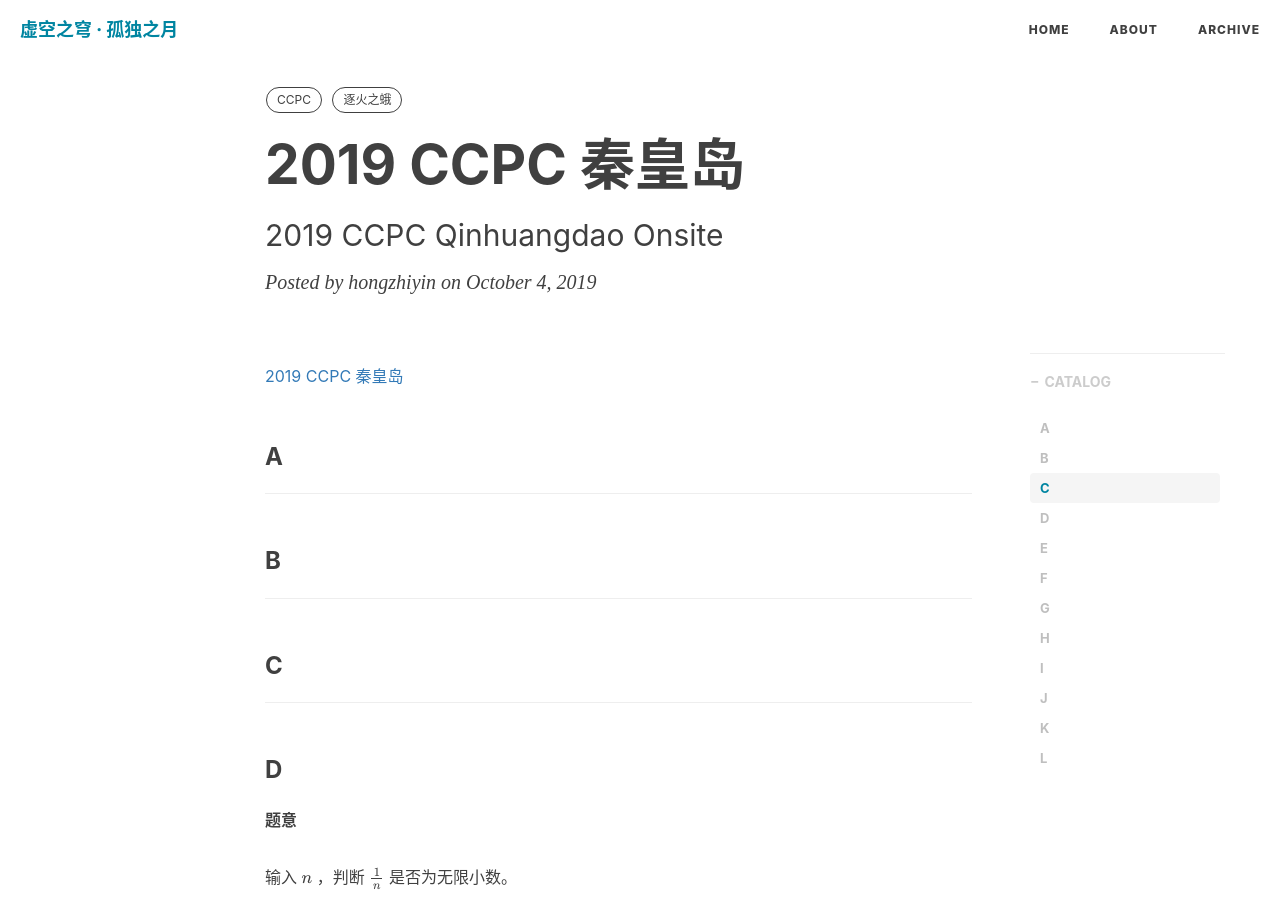
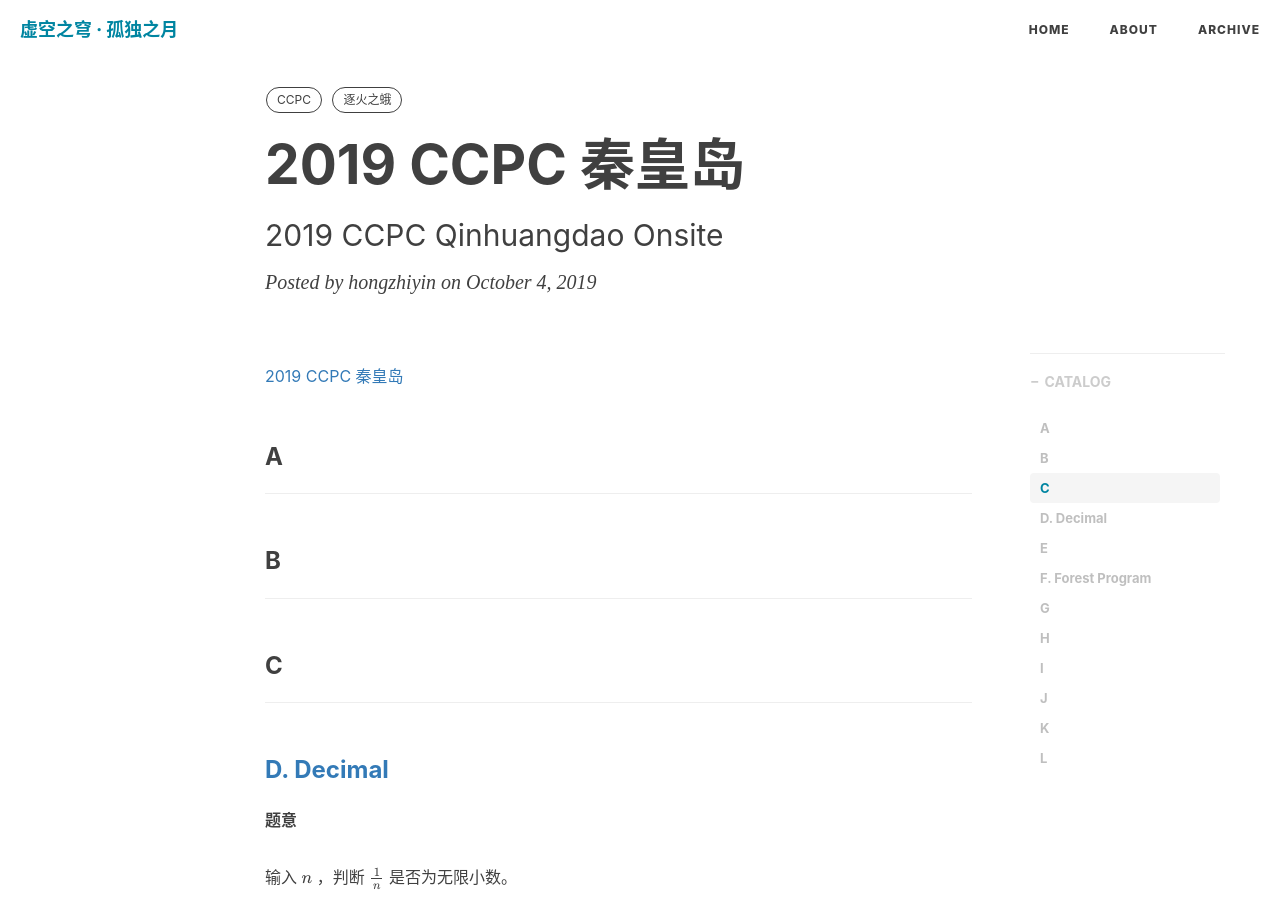
Before and after one commit to hongzhiyin/hongzhiyin.github.io, a Jekyll site: the page built from _posts/Moth_Chases_Flames/2019-10-04-2019-ccpc-qhd.md, in a window 1280 px wide and 900 px high. Built offline with Jekyll 4.4.1, drawn with Linux system fonts in a browser that asks for light colours; nearby versions of some CDN libraries; formulas are drawn with MathJax 3; comment, search, counter and statistics services are not loaded.

Commit message:
Update 2019-10-04-2019-ccpc-qhd.md

```diff
--- a/_posts/Moth_Chases_Flames/2019-10-04-2019-ccpc-qhd.md
+++ b/_posts/Moth_Chases_Flames/2019-10-04-2019-ccpc-qhd.md
@@ -32,7 +32,7 @@
 ---
 
 
-### D
+### [D. Decimal](https://codeforces.com/gym/102361/problem/D)
 
 **题意**
 
@@ -105,7 +105,7 @@
 ---
 
 
-### F
+### [F. Forest Program](https://codeforces.com/gym/102361/problem/F)
 
 
 
```
